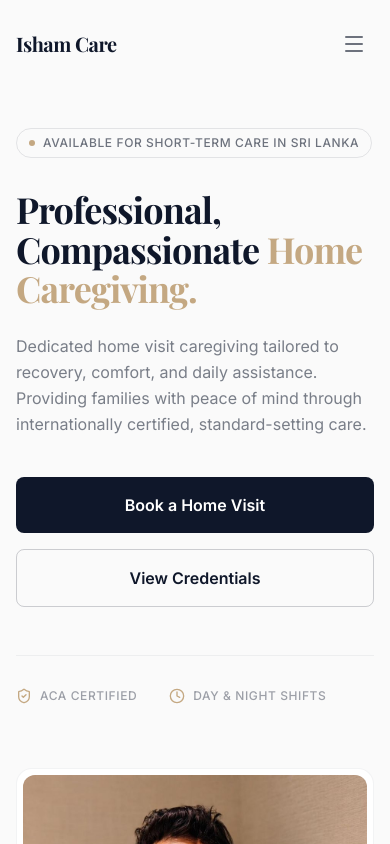
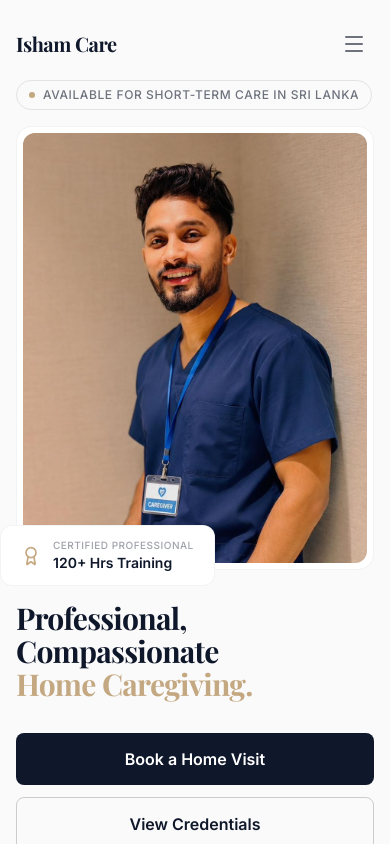
Before and after one commit to nazham/caregiver-portfolio, a Next.js app: page / in a window 390 px wide. Shown: the top 844 px of the page. Built offline with nearby package versions, Linux system fonts and the light colour scheme.

Commit message:
style: optimize Hero component layout and responsiveness for mobile devices

```diff
--- a/src/components/Hero.tsx
+++ b/src/components/Hero.tsx
@@ -20,48 +20,55 @@ export default function Hero() {
   return (
     <section
       id="home"
-      className="relative pt-32 pb-20 lg:pt-44 lg:pb-32 bg-[#FAFAFA]"
+      className="relative pt-20 pb-12 lg:pt-36 lg:pb-28 bg-[#FAFAFA]"
     >
       <div className="container-custom relative z-10">
-        <div className="grid lg:grid-cols-2 gap-16 lg:gap-20 items-center">
+        <div className="grid lg:grid-cols-2 gap-8 lg:gap-20 items-center">
 
-          {/* Hero Content */}
-          <div className="max-w-xl">
-            {/* Understated availability badge */}
+          {/* Hero Content — Second on mobile, first on desktop */}
+          <div className="max-w-xl order-2 lg:order-1 flex flex-col">
+            {/* Understated availability badge — Desktop only */}
             <div
-              className="inline-flex items-center gap-2 px-3 py-1.5 rounded-full border border-[#0F172A]/10 text-[#0F172A]/60 text-xs font-medium uppercase tracking-wider mb-8"
+              className="hidden lg:inline-flex items-center gap-2 px-3 py-1.5 rounded-full border border-[#0F172A]/10 text-[#0F172A]/60 text-xs font-medium uppercase tracking-wider mb-8 self-start"
             >
               <span className="w-1.5 h-1.5 rounded-full bg-[#C4A882]"></span>
               {hero.badgeText}
             </div>
 
-            <h1 className="heading-serif text-4xl sm:text-5xl lg:text-[3.5rem] font-bold text-[#0F172A] leading-[1.1] mb-6">
-              {hero.title}{' '}
-              <span className="text-[#C4A882]">{hero.titleHighlight}</span>
+            <h1 className="heading-serif text-3xl sm:text-5xl lg:text-[3.5rem] font-bold text-[#0F172A] leading-[1.1] mb-4 sm:mb-6 order-1">
+              {hero.title.includes('Professional, Compassionate') ? (
+                <>
+                  Professional, <br className="sm:hidden" /> Compassionate
+                </>
+              ) : (
+                hero.title
+              )}{' '}
+              <span className="text-[#C4A882] block">{hero.titleHighlight}</span>
             </h1>
 
-            <p className="text-base sm:text-lg text-[#0F172A]/55 mb-10 leading-relaxed max-w-md">
-              {hero.subtitle}
-            </p>
-
-            {/* CTA Buttons */}
-            <div className="flex flex-col sm:flex-row gap-4">
+            {/* CTA Buttons — Second on mobile, third on desktop */}
+            <div className="flex flex-col sm:flex-row gap-3 pt-4 lg:pt-0 mb-6 lg:mb-8 order-2 lg:order-3">
               <a
                 href="#contact"
-                className="btn-primary px-8 py-4 rounded-lg"
+                className="btn-primary px-8 py-3.5 rounded-lg text-center"
               >
                 {hero.ctaPrimary}
               </a>
               <a
                 href="#credentials"
-                className="btn-secondary px-8 py-4 rounded-lg"
+                className="btn-secondary px-8 py-3.5 rounded-lg text-center"
               >
                 {hero.ctaSecondary}
               </a>
             </div>
 
-            {/* Micro Badges */}
-            <div className="mt-12 flex items-center gap-8 text-xs text-[#0F172A]/40 font-medium uppercase tracking-wider border-t border-[#0F172A]/5 pt-8">
+            {/* Subtitle — Third on mobile, second on desktop */}
+            <p className="text-sm sm:text-lg text-[#0F172A]/55 mb-4 lg:mb-10 leading-relaxed max-w-md order-3 lg:order-2">
+              {hero.subtitle}
+            </p>
+
+            {/* Micro Badges — Fourth on both mobile and desktop */}
+            <div className="mt-4 lg:mt-0 flex items-center gap-8 text-xs text-[#0F172A]/40 font-medium uppercase tracking-wider border-t border-[#0F172A]/5 pt-4 lg:pt-8 order-4">
               {hero.bullets.map((bullet, idx) => (
                 <div key={idx} className="flex items-center gap-2">
                   {getIcon(bullet.iconName)}
@@ -71,9 +78,17 @@ export default function Hero() {
             </div>
           </div>
 
-          {/* Hero Portrait Image — Clean, minimal frame */}
-          <div className="relative mx-auto lg:ml-auto w-full max-w-md">
-            <div className="relative bg-white p-1.5 rounded-2xl border border-[#0F172A]/5">
+          {/* Hero Portrait Image — First on mobile, second on desktop */}
+          <div className="relative mx-auto lg:ml-auto w-full max-w-md order-1 lg:order-2 flex flex-col">
+            {/* Understated availability badge — Mobile only */}
+            <div
+              className="inline-flex lg:hidden items-center gap-2 px-3 py-1.5 rounded-full border border-[#0F172A]/10 text-[#0F172A]/60 text-xs font-medium uppercase tracking-wider mb-4 w-fit"
+            >
+              <span className="w-1.5 h-1.5 rounded-full bg-[#C4A882]"></span>
+              {hero.badgeText}
+            </div>
+
+            <div className="relative bg-white p-1.5 rounded-2xl border border-[#0F172A]/5 w-full">
               <Image
                 src={personalInfo.profileImage}
                 alt={`${personalInfo.name} - Professional Caregiver Portrait`}
```
